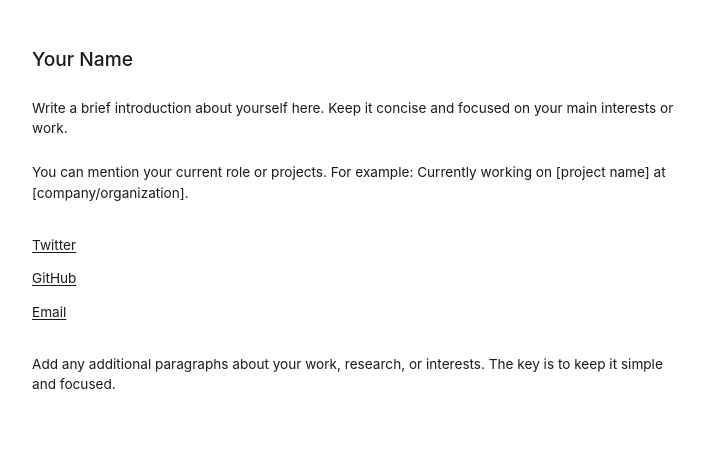
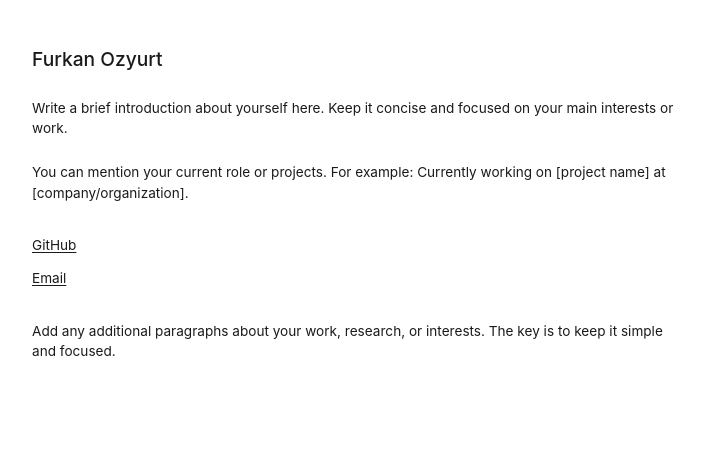
Before and after one commit to ozyurtf/ozyurtf.github.io, a plain HTML site: page index.html in a window 1280 px wide. Shown: the whole page, without its empty margins (0-704 px from the left). Drawn offline with Linux system fonts and the light colour scheme.

Commit message:
html file is updated

```diff
--- a/index.html
+++ b/index.html
@@ -59,7 +59,7 @@
     </style>
 </head>
 <body>
-    <h1>Your Name</h1>
+    <h1>Furkan Ozyurt</h1>
 
     <p>
         Write a brief introduction about yourself here. Keep it concise and focused on your main interests or work.
@@ -70,9 +70,8 @@
     </p>
 
     <ul>
-        <li><a href="https://twitter.com/yourusername">Twitter</a></li>
-        <li><a href="https://github.com/yourusername">GitHub</a></li>
-        <li><a href="mailto:your@email.com">Email</a></li>
+        <li><a href="https://github.com/ozyurtf">GitHub</a></li>
+        <li><a href="ozyurtf@outlook.com">Email</a></li>
     </ul>
 
     <p>
```
